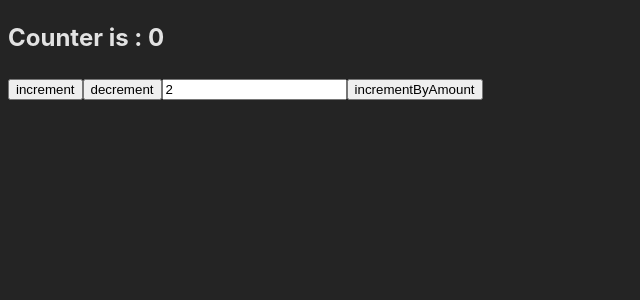
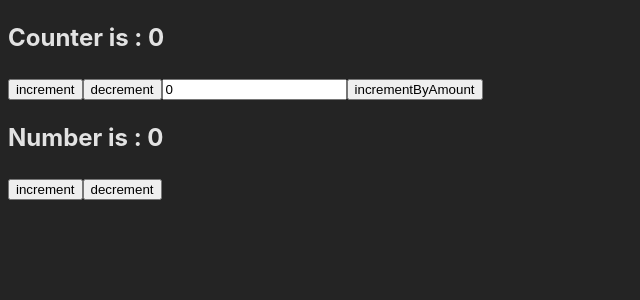
Before and after one commit to Mohamadjavad-Saraminia/ReduxToolKitLearn, a React (Vite) app: page / in a window 1280 px wide. Shown: the top 300 px of the page, without its empty margins (0-640 px from the left). Built offline with nearby package versions, Linux system fonts and the light colour scheme.

Commit message:
Ezaafe kardane Yek Slice digar baraye tamrin | Add Slice Number

```diff
--- a/src/App.jsx
+++ b/src/App.jsx
@@ -1,9 +1,11 @@
 import Counter from "./components/Counter"
+import Number from "./components/Number"
 
 function App() {
   return (
     <div>
       <Counter />
+      <Number />
     </div>
   )
 }
--- a/src/App/Store.jsx
+++ b/src/App/Store.jsx
@@ -1,8 +1,9 @@
 import { configureStore } from "@reduxjs/toolkit";
-
 import counterReducer from "../Feautures/Counter/counterSlice";
+import numberReducer from "../Feautures/Counter/Number/numberSlice";
 
 const store = configureStore({
-    reducer: { counter: counterReducer },
+    //Az yek Reducer baraye 2 action estefade shod
+    reducer: { counter: counterReducer, number: numberReducer },
 })
 export default store;
--- /dev/null
+++ b/src/Feautures/Counter/Number/numberSlice.jsx
@@ -0,0 +1,28 @@
+import { createSlice } from "@reduxjs/toolkit";
+
+const initialState = {
+    numberValue: 0,
+};
+
+const numberSlice = createSlice({
+
+
+    name: "number",
+
+    initialState,
+
+
+    reducers: {
+
+        increment: (state) => {
+            state.numberValue++;
+        },
+
+        decrement: (state) => {
+            state.numberValue--;
+        },
+    },
+});
+
+export default numberSlice.reducer;
+export const { increment, decrement, } = numberSlice.actions;
--- a/src/components/Counter.jsx
+++ b/src/components/Counter.jsx
@@ -5,7 +5,7 @@
 import { useState } from "react";
 
 function Counter() {
-    const [value, setValue] = useState(2);
+    const [value, setValue] = useState(0);
     //useSelector Baraye Select kardan az Store
     //Function selector ro dar Slice minevisim in taraf Estefade mikonim
     const counter = useSelector(selectCounter);
--- /dev/null
+++ b/src/components/Number.jsx
@@ -0,0 +1,20 @@
+
+import { useDispatch, useSelector } from "react-redux";
+//Age Foolder Jodagaane baraye Slice Number Nasazim => Reducer ha rooye Number Eemal nemishavad.
+import { increment, decrement } from "../Feautures/Counter/Number/numberSlice";
+
+function Number() {
+    const number = useSelector((state) => state.number.numberValue);
+    const dispatch = useDispatch();
+
+    return (
+        <div>
+
+            <h2>Number is : {number}</h2>
+            <button onClick={() => dispatch(increment())}>increment</button>
+            <button onClick={() => dispatch(decrement())}>decrement</button>
+        </div>
+    )
+}
+
+export default Number
```
